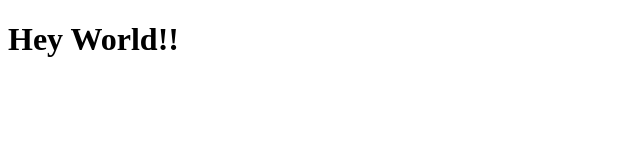
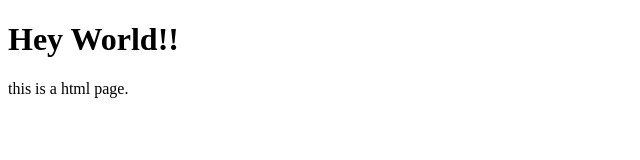
Before and after one commit to ali-shoaib/practiceWork, a plain HTML site: page index.html in a window 1280 px wide. Shown: the whole page, without its empty margins (0-640 px from the left). Drawn offline with Linux system fonts and the light colour scheme.

Commit message:
index.html
another commit..

```diff
--- a/index.html
+++ b/index.html
@@ -7,5 +7,6 @@
 </head>
 <body>
     <h1>Hey World!!</h1>
+    <p>this is a html page.</p>
 </body>
 </html>
```
